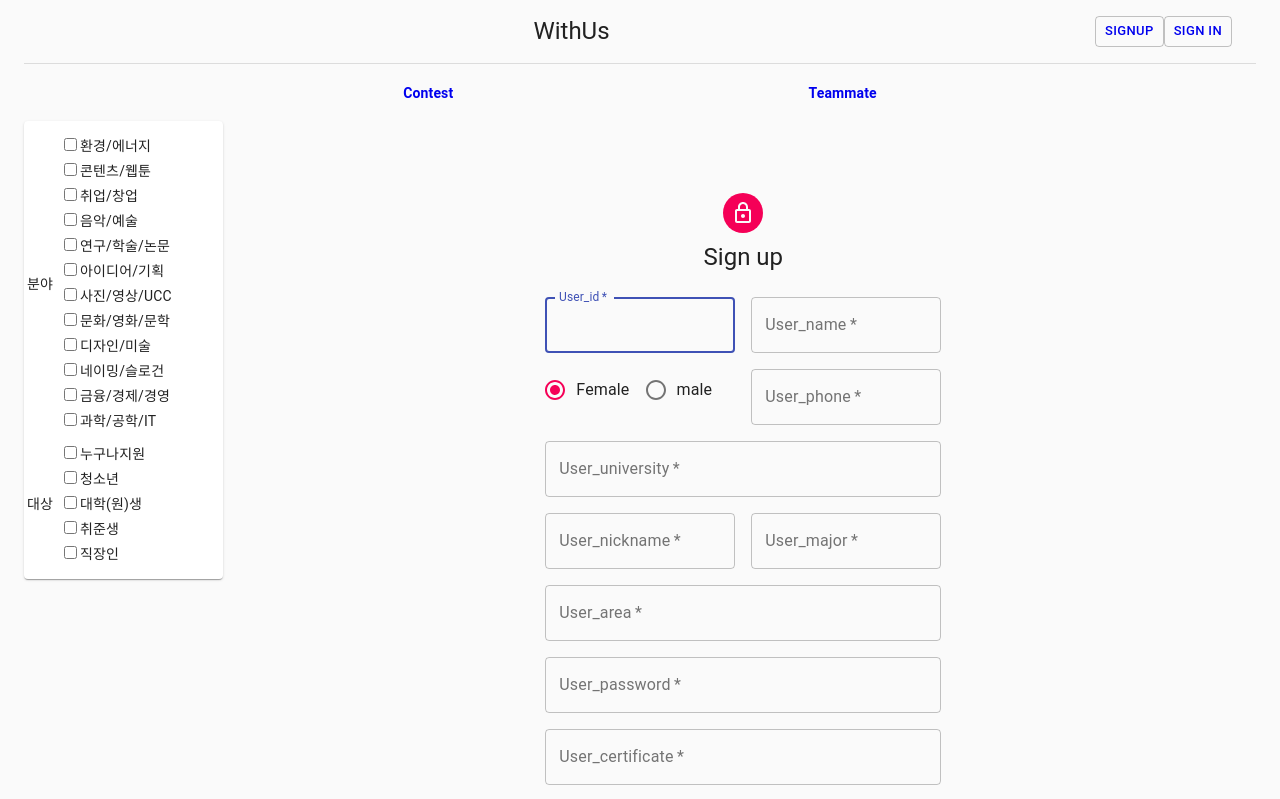
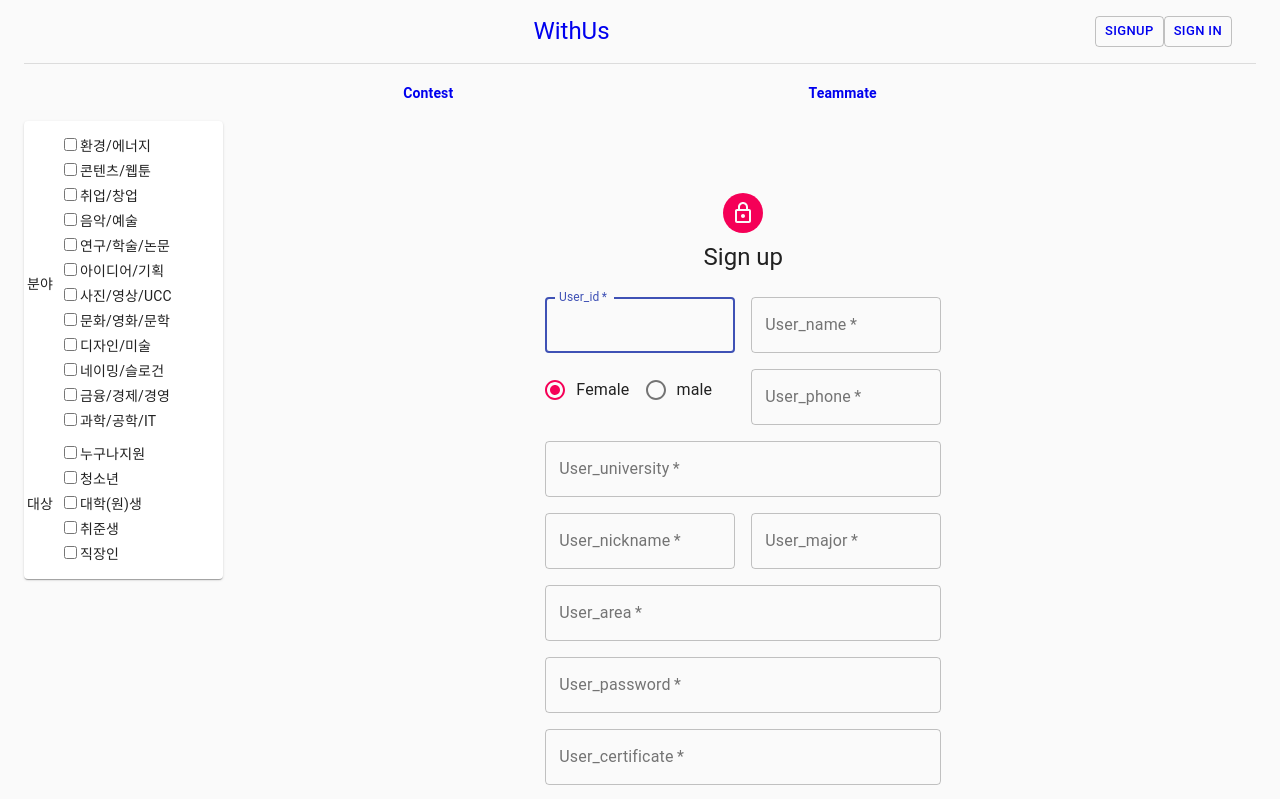
Before and after one commit to Dev-Guccin/WithUs_frontend, a React (Create React App) app: page /SignUp in a window 1280 px wide. Shown: the top 799 px of the page. Built offline with nearby package versions, Linux system fonts and the light colour scheme; no server answers.

Commit message:
modify link home

```diff
--- a/src/components/Header.js
+++ b/src/components/Header.js
@@ -77,7 +77,9 @@ export default function Header(props) {
           noWrap
           className={classes.toolbarTitle}
         >
-          {title}
+          <Link to='/home' className={classes.linkBtn}>
+            {title}
+          </Link>
         </Typography>
         {props.logincheck === undefined || JSON.parse(props.logincheck) === false ? <div>
           <Button variant="outlined" size="small">
```
